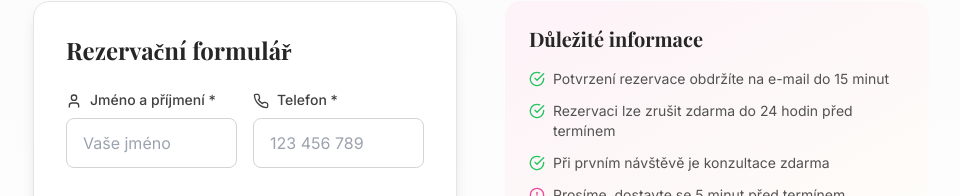
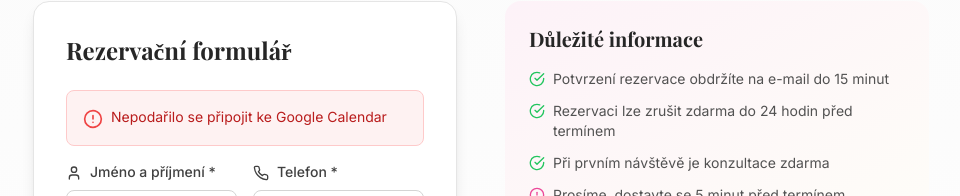
Before and after one commit to marcelrezkova/kadernictvihelena, a React (Vite) app: page / in a window 1280 px wide. Shown: the part 5775-5971 px from the top of the page, without its empty margins (159-1119 px from the left). Built offline with nearby package versions, Linux system fonts and the light colour scheme; no server answers.

Commit message:
Updated Booking.tsx

```diff
--- a/src/components/Booking.tsx
+++ b/src/components/Booking.tsx
@@ -2,9 +2,12 @@ import React, { useState } from 'react';
 import { Calendar, Clock, User, Phone, Mail, MessageSquare, CheckCircle, AlertCircle } from 'lucide-react';
 import { useScrollReveal } from '../hooks/useScrollReveal';
 import { allServices } from '../data/pricing';
+import { useGoogleCalendar } from '../hooks/useGoogleCalendar';
+import { googleCalendarService } from '../services/googleCalendar';
 
 const Booking: React.FC = () => {
   const { ref, isVisible } = useScrollReveal();
+  const { isInitialized, isAuthorized, authorize, error: calendarError } = useGoogleCalendar();
   const [formData, setFormData] = useState({
     name: '',
     email: '',
@@ -16,17 +19,31 @@ const Booking: React.FC = () => {
   });
   const [isSubmitted, setIsSubmitted] = useState(false);
   const [isLoading, setIsLoading] = useState(false);
+  const [error, setError] = useState<string | null>(null);
 
   const handleSubmit = async (e: React.FormEvent) => {
     e.preventDefault();
     setIsLoading(true);
+    setError(null);
 
     try {
-      // Simulace odeslání formuláře
-      console.log('Rezervace odeslána:', formData);
+      if (!isInitialized) {
+        throw new Error('Google Calendar není inicializován');
+      }
 
-      // Simulace API volání
-      await new Promise(resolve => setTimeout(resolve, 1000));
+      if (!isAuthorized) {
+        const authorized = await authorize();
+        if (!authorized) {
+          throw new Error('Nepodařilo se autorizovat přístup ke kalendáři');
+        }
+      }
+
+      const isAvailable = await googleCalendarService.checkAvailability(formData.date, formData.time);
+      if (!isAvailable) {
+        throw new Error('Tento termín již není dostupný. Prosím, vyberte jiný.');
+      }
+
+      await googleCalendarService.createBooking(formData);
 
       setIsSubmitted(true);
       setTimeout(() => setIsSubmitted(false), 5000);
@@ -41,6 +58,7 @@ const Booking: React.FC = () => {
       });
     } catch (error) {
       console.error('Chyba při odesílání rezervace:', error);
+      setError(error instanceof Error ? error.message : 'Nepodařilo se vytvořit rezervaci');
     } finally {
       setIsLoading(false);
     }
@@ -92,6 +110,17 @@ const Booking: React.FC = () => {
                 <h3 className="font-playfair font-bold text-2xl text-neutral-800 dark:text-white mb-6">
                   Rezervační formulář
                 </h3>
+
+                {(calendarError || error) && (
+                  <div className="mb-4 p-4 bg-red-50 dark:bg-red-900/20 border border-red-200 dark:border-red-800 rounded-lg">
+                    <div className="flex items-start space-x-2">
+                      <AlertCircle className="w-5 h-5 text-red-500 flex-shrink-0 mt-0.5" />
+                      <p className="text-sm text-red-700 dark:text-red-300 font-inter">
+                        {error || calendarError}
+                      </p>
+                    </div>
+                  </div>
+                )}
 
                 {isSubmitted ? (
                   <div className="text-center py-8">
--- a/src/services/googleCalendar.ts
+++ b/src/services/googleCalendar.ts
@@ -27,9 +27,9 @@ export interface CalendarEvent {
 }
 
 class GoogleCalendarService {
-  private readonly CALENDAR_ID = process.env.REACT_APP_GOOGLE_CALENDAR_ID || 'primary';
-  private readonly API_KEY = process.env.REACT_APP_GOOGLE_API_KEY;
-  private readonly CLIENT_ID = process.env.REACT_APP_GOOGLE_CLIENT_ID;
+  private readonly CALENDAR_ID = import.meta.env.VITE_GOOGLE_CALENDAR_ID || 'primary';
+  private readonly API_KEY = import.meta.env.VITE_GOOGLE_API_KEY;
+  private readonly CLIENT_ID = import.meta.env.VITE_GOOGLE_CLIENT_ID;
 
   // Inicializace Google Calendar API
   async initializeGapi(): Promise<void> {
```
